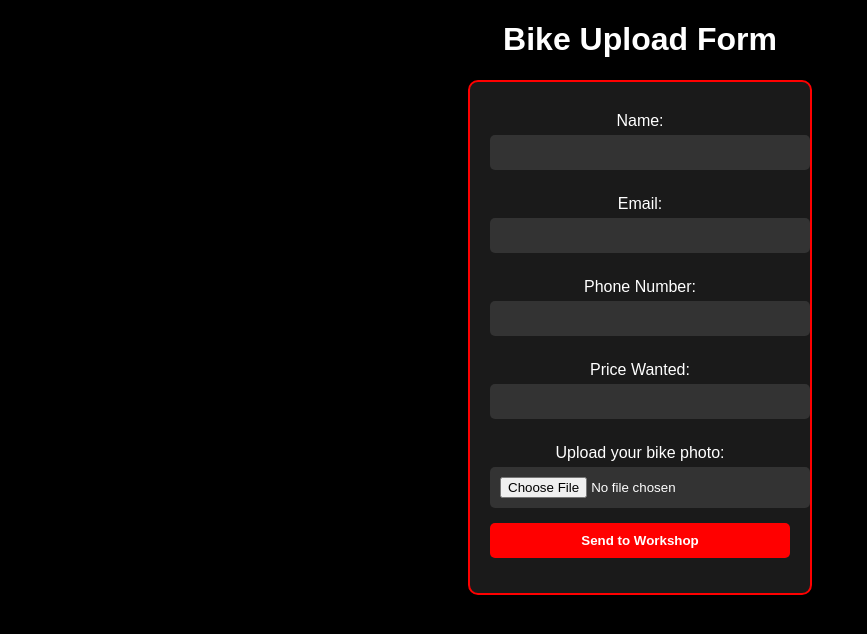
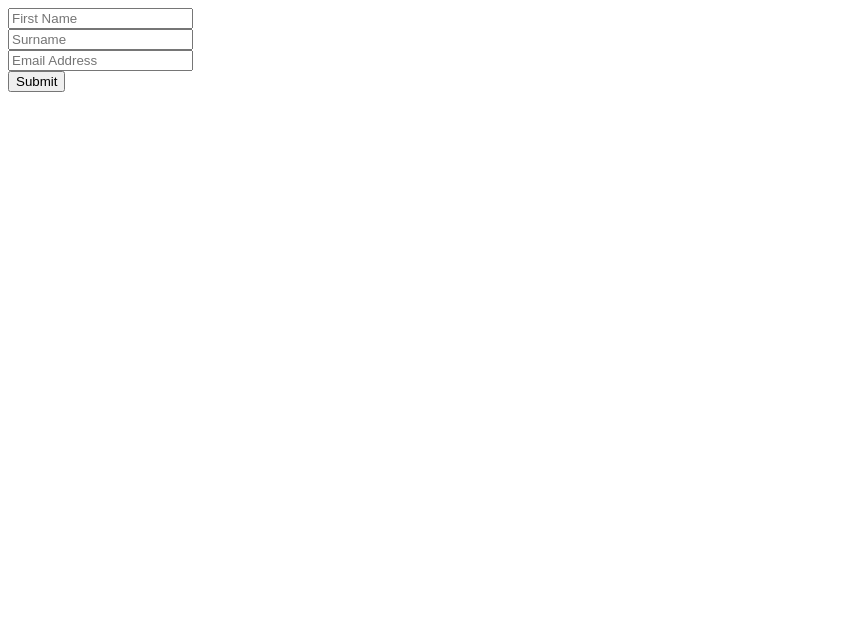
Before and after one commit to freemundo/wwwbike, a plain HTML site: page upload.html in a window 1280 px wide. Shown: the whole page, without its empty margins (0-867 px from the left). Drawn offline with Linux system fonts and the light colour scheme.

Commit message:
Update upload.html

```diff
--- a/upload.html
+++ b/upload.html
@@ -1,69 +1,39 @@
 <!DOCTYPE html>
-<html lang="en">
+<html>
 <head>
-  <meta charset="UTF-8">
-  <meta name="viewport" content="width=device-width, initial-scale=1.0">
-  <title>Sell your bike to the beast</title>
-  <style>
-    body {
-      background-color: black;
-      color: white;
-      font-family: Arial, sans-serif;
-      text-align: center;
-    }
-    form {
-      margin: 20px auto;
-      padding: 20px;
-      border: 2px solid red;
-      border-radius: 10px;
-      width: 300px;
-      background-color: #1a1a1a;
-    }
-    label {
-      display: block;
-      margin: 10px 0 5px;
-    }
-    input, button {
-      width: 100%;
-      padding: 10px;
-      margin-bottom: 15px;
-      border: none;
-      border-radius: 5px;
-    }
-    input {
-      background-color: #333;
-      color: white;
-    }
-    button {
-      background-color: red;
-      color: white;
-      font-weight: bold;
-      cursor: pointer;
-    }
-    button:hover {
-      background-color: darkred;
-    }
-  </style>
+  <title>User Registration</title>
 </head>
 <body>
-  <h1>Bike Upload Form</h1>
-  <form action="https://photo-mover.azurewebsites.net/api/upload" method="POST" enctype="multipart/form-data">
-    <label for="name">Name:</label>
-    <input type="text" id="name" name="name" required>
+  <form id="userForm">
+    <input type="text" name="firstName" placeholder="First Name" required><br>
+    <input type="text" name="surname" placeholder="Surname" required><br>
+    <input type="email" name="emailAddress" placeholder="Email Address" required><br>
+    <button type="submit">Submit</button>
+  </form>
 
-    <label for="email">Email:</label>
-    <input type="email" id="email" name="email" required>
+  <script>
+    const form = document.getElementById('userForm');
+    form.addEventListener('submit', async (e) => {
+      e.preventDefault();
 
-    <label for="phone">Phone Number:</label>
-    <input type="tel" id="phone" name="phone" required>
+      const data = {
+        partition: "users",
+        firstName: form.firstName.value,
+        surname: form.surname.value,
+        emailAddress: form.emailAddress.value
+      };
 
-    <label for="price">Price Wanted:</label>
-    <input type="number" id="price" name="price" required>
+      const response = await fetch("https://tablewriter.azurewebsites.net/api/WriteToTable?code=ZOKyM9uD7jYoGyw0I-hmh40XCN59osU4xn5U6qwq0BK6AzFu1WDIlw==", {
+        method: "POST",
+        headers: {
+          "Content-Type": "application/json"
+        },
+        body: JSON.stringify(data)
+      });
 
-    <label for="photo">Upload your bike photo:</label>
-    <input type="file" id="photo" name="photo" accept="image/*" required>
-
-    <button type="submit">Send to Workshop</button>
-  </form>
+      const result = await response.text();
+      alert(result);
+    });
+  </script>
 </body>
 </html>
```
